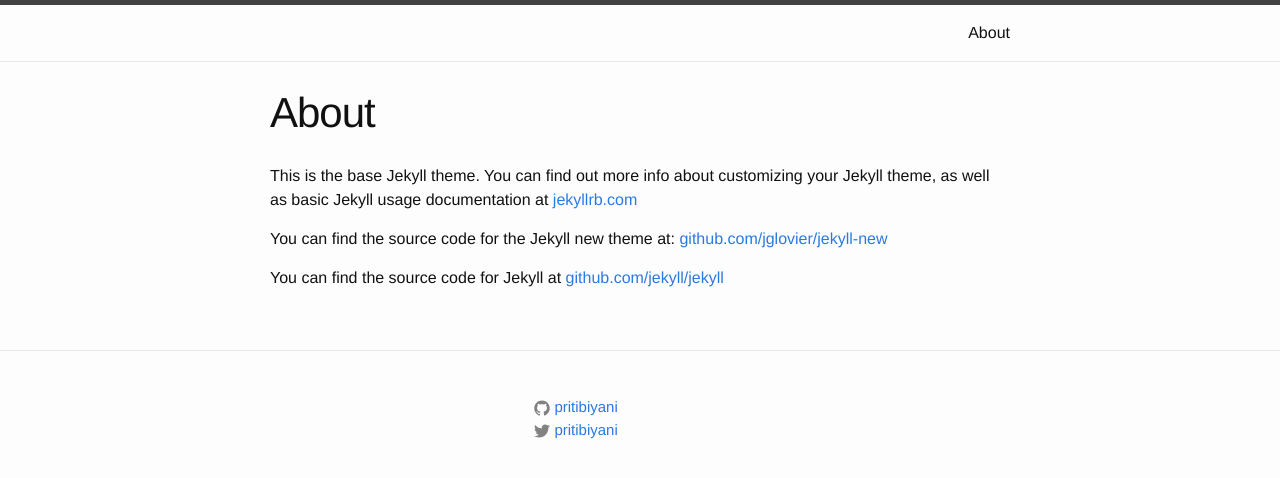
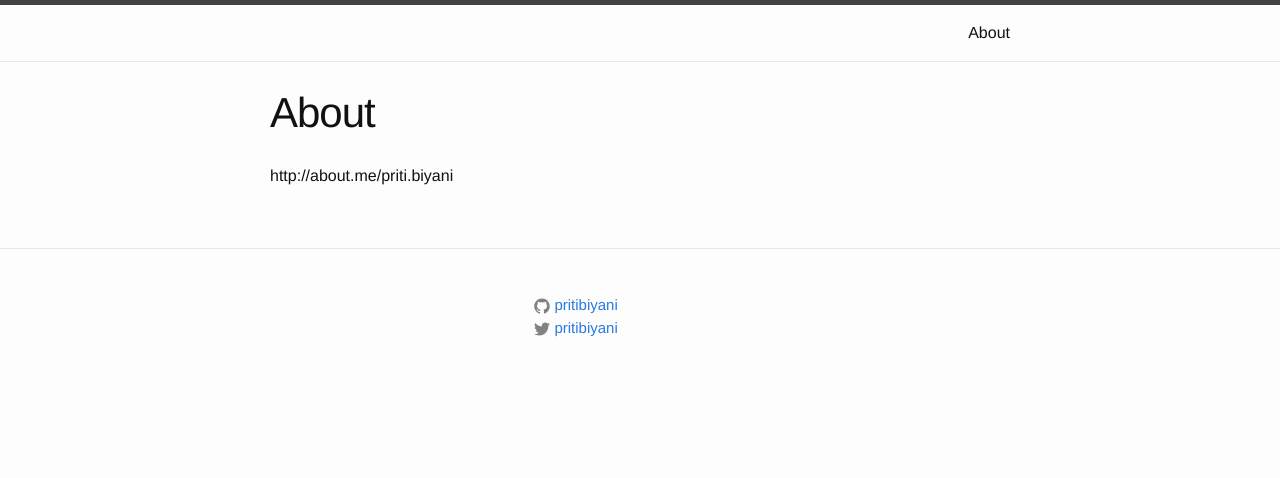
Before and after one commit to pritibiyani/pritibiyani.github.io, a Jekyll site: the page built from about.md, in a window 1280 px wide. Shown: the top 478 px of the page. Built offline with Jekyll 4.4.1, drawn with Linux system fonts in a browser that asks for light colours.

Commit message:
Updated About link

```diff
--- a/about.md
+++ b/about.md
@@ -3,9 +3,4 @@ layout: page
 title: About
 permalink: /about/
 ---
-
-This is the base Jekyll theme. You can find out more info about customizing your Jekyll theme, as well as basic Jekyll usage documentation at [jekyllrb.com](http://jekyllrb.com/)
-
-You can find the source code for the Jekyll new theme at: [github.com/jglovier/jekyll-new](https://github.com/jglovier/jekyll-new)
-
-You can find the source code for Jekyll at [github.com/jekyll/jekyll](https://github.com/jekyll/jekyll)
+http://about.me/priti.biyani
```
